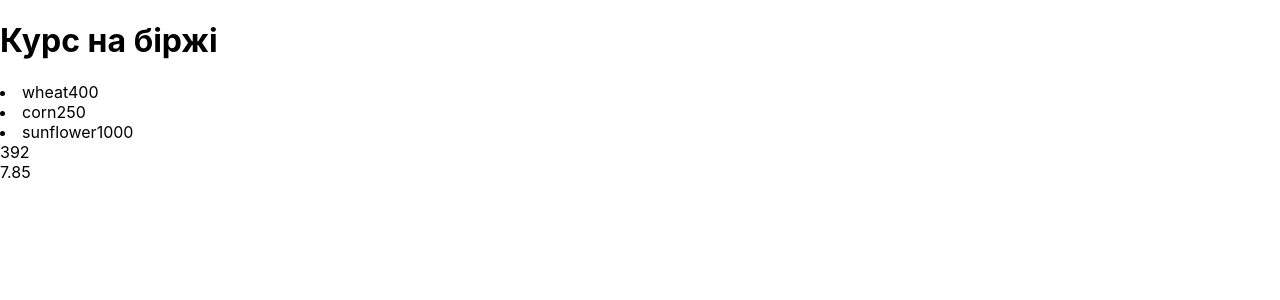
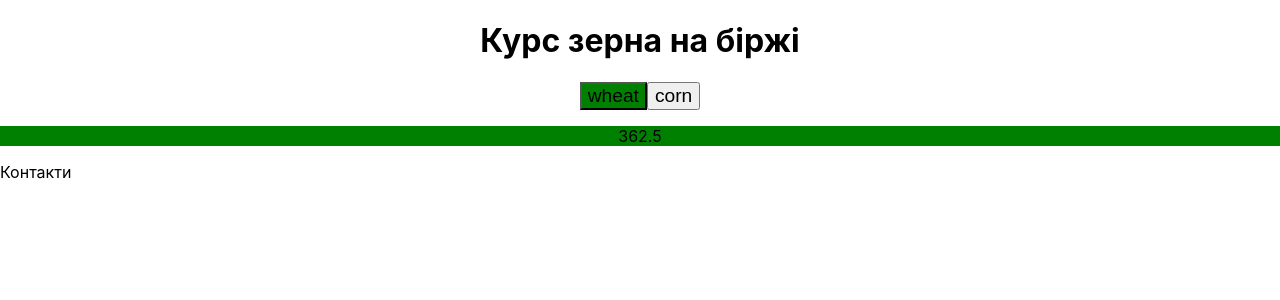
Before and after one commit to blxta/converter, a React (Create React App) app: page / in a window 1280 px wide. Shown: the top 300 px of the page. Built offline with nearby package versions, Linux system fonts and the light colour scheme.

Commit message:
upd py script; upd header, displaycourse; add culturesArray

```diff
--- a/package.json
+++ b/package.json
@@ -9,6 +9,7 @@
     "react": "^18.2.0",
     "react-dom": "^18.2.0",
     "react-scripts": "5.0.1",
+    "sass": "^1.53.0",
     "web-vitals": "^2.1.4"
   },
   "scripts": {
--- a/src/App.css
+++ /dev/null
@@ -1,38 +0,0 @@
-.App {
-  text-align: center;
-}
-
-.App-logo {
-  height: 40vmin;
-  pointer-events: none;
-}
-
-@media (prefers-reduced-motion: no-preference) {
-  .App-logo {
-    animation: App-logo-spin infinite 20s linear;
-  }
-}
-
-.App-header {
-  background-color: #282c34;
-  min-height: 100vh;
-  display: flex;
-  flex-direction: column;
-  align-items: center;
-  justify-content: center;
-  font-size: calc(10px + 2vmin);
-  color: white;
-}
-
-.App-link {
-  color: #61dafb;
-}
-
-@keyframes App-logo-spin {
-  from {
-    transform: rotate(0deg);
-  }
-  to {
-    transform: rotate(360deg);
-  }
-}
--- a/src/App.js
+++ b/src/App.js
@@ -1,4 +1,3 @@
-import "./App.css";
 import Header from "./components/Header";
 
 function App() {
--- a/src/components/DisplayCourse.js
+++ b/src/components/DisplayCourse.js
@@ -1,28 +1,28 @@
 import React from "react";
-import "../";
+import { useState } from "react";
+import { culturesArray } from "./culturesArray";
+import style from "./style.module.scss";
 
-const cultures = [
-  ["wheat", 400],
-  ["corn", 250],
-  ["sunflower", 1000],
-];
-
-const elements = (
-  <>
-    <div class="wheat">392</div>
-    <div class="corn">7.85</div>
-  </>
-);
+const cultures = culturesArray;
 
 const DisplayCourse = () => {
+  const [activeCulture, setActiveCulture] = useState(0);
+
   return (
-    <>
-      {cultures.map((culture, index) => (
-        <li key={index}>{culture}</li>
-      ))}
-      {elements}
-      <div></div>
-    </>
+    <div>
+      <span className={style.content}>
+        {cultures.map((culture, index) => (
+          <button
+            key={index}
+            onClick={() => setActiveCulture(index)}
+            className={index === activeCulture ? style.active__button : ""}
+          >
+            {culture[0]}
+          </button>
+        ))}
+      </span>
+      <p className={style.price_current}>{cultures[activeCulture][1]}</p>
+    </div>
   );
 };
 
--- a/src/components/Header.js
+++ b/src/components/Header.js
@@ -1,11 +1,16 @@
 import React from "react";
 import DisplayCourse from "./DisplayCourse";
+import style from "./header.module.scss";
 
 const Header = () => {
   return (
     <>
-      <h1 className="header"> Курс на біржі</h1>
+      <header>
+        <h1 className={style.header}> Курс зерна на біржі</h1>
+      </header>
+
       <DisplayCourse></DisplayCourse>
+      <footer>Контакти</footer>
     </>
   );
 };
--- /dev/null
+++ b/src/components/culturesArray.js
@@ -0,0 +1,4 @@
+const culturesArray = [["wheat",362.5],
+["corn",7.51],
+]
+ export {culturesArray};
--- /dev/null
+++ b/src/components/header.module.scss
@@ -0,0 +1,4 @@
+.header {
+  display: flex;
+  justify-content: center;
+}
--- /dev/null
+++ b/src/components/style.module.scss
@@ -0,0 +1,21 @@
+$active-color: green;
+
+button {
+  font-size: larger;
+}
+
+.active__button {
+  background-color: $active-color;
+  font-size: larger;
+}
+
+.price_current {
+  background-color: $active-color;
+  display: flex;
+  justify-content: center;
+}
+
+.content {
+  display: flex;
+  justify-content: center;
+}
```
Also changed, not shown: python/output_sublime.jsx (+9 -2 lines), 2 other files (tests, documents, lock files or other folders).
